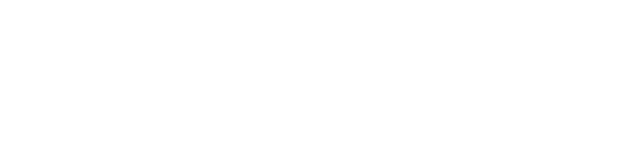
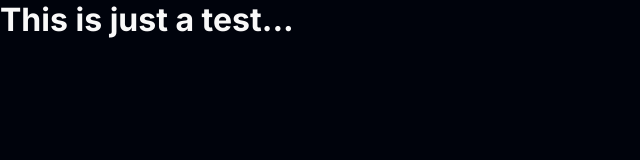
Before and after one commit to af0liveira/aluraplus, a plain HTML site: page index.html in a window 1280 px wide. Shown: the whole page, without its empty margins (0-640 px from the left). Drawn offline with Linux system fonts and the light colour scheme.

Commit message:
Define default values for `<body>` tag.
The `index.html` file is modified just to test the colors and font
options defined in the CSS.

```diff
--- a/index.html
+++ b/index.html
@@ -7,7 +7,9 @@
     <title>AluraPlus</title>
 </head>
 <body>
-    <main></main>
+    <main>
+        <h1>This is just a test...</h1>
+    </main>
     <footer></footer>
 </body>
 </html>
--- a/styles.css
+++ b/styles.css
@@ -25,3 +25,11 @@
     --regular-font-weight: 400;
     --bold-font-weight: 700;
 }
+
+body {
+    background-color: var(--background-color);
+    color: var(--regular-text-color);
+    font-family: var(--primary-font-family);
+    font-weight: var(--regular-font-weight);
+    font-size: var(--regular-font-size);
+}
```
